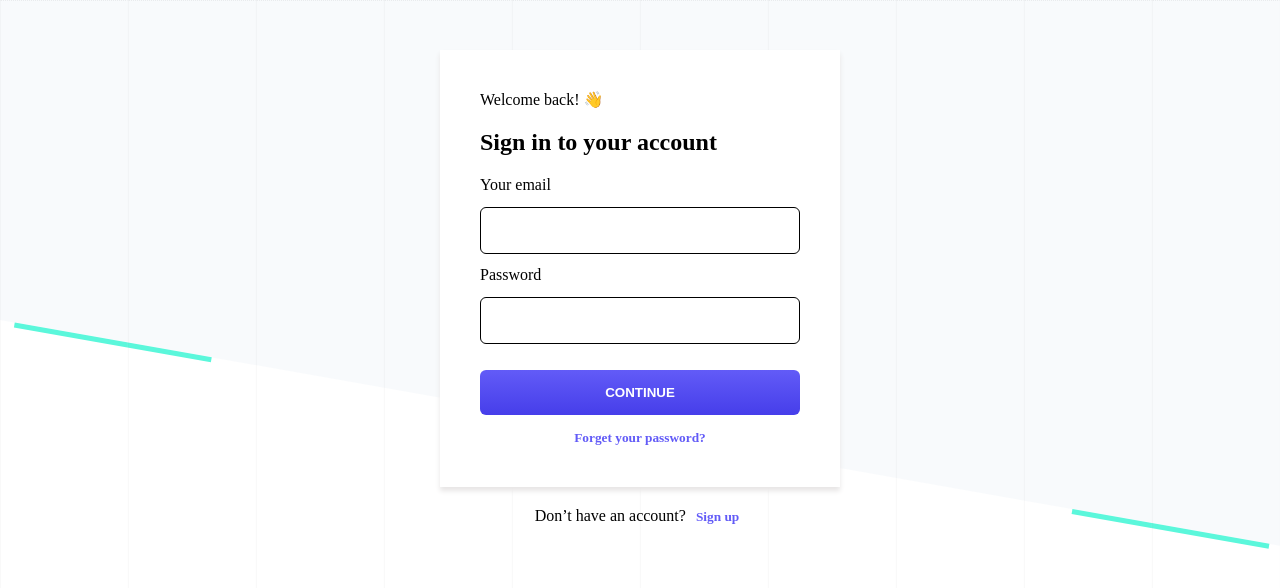
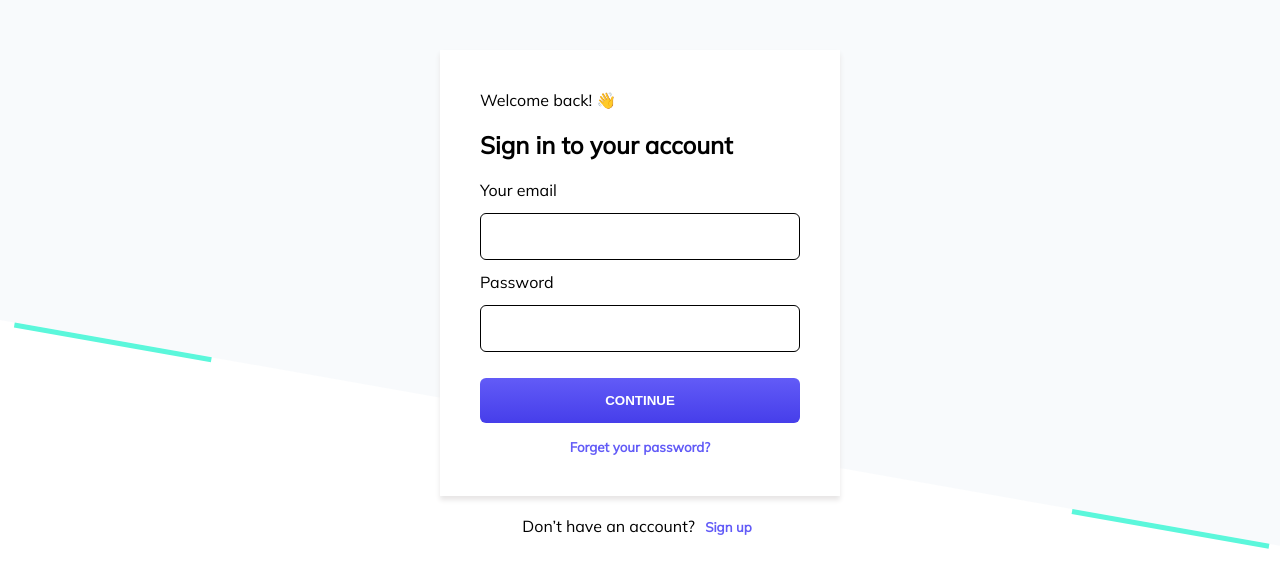
Before and after one commit to Vishnutyagi/JulyProj, a React (Create React App) app: page / in a window 1280 px wide. Shown: the top 588 px of the page. Built offline with nearby package versions, Linux system fonts and the light colour scheme.

Commit message:
font added

```diff
--- a/public/index.html
+++ b/public/index.html
@@ -15,6 +15,7 @@
       user's mobile device or desktop. See https://developers.google.com/web/fundamentals/web-app-manifest/
     -->
     <link rel="manifest" href="%PUBLIC_URL%/manifest.json" />
+    <link href='https://fonts.googleapis.com/css?family=Mulish' rel='stylesheet'>
     <!--
       Notice the use of %PUBLIC_URL% in the tags above.
       It will be replaced with the URL of the `public` folder during the build.
--- a/src/App.css
+++ b/src/App.css
@@ -39,14 +39,14 @@
   transform-origin:top left;
   transform: rotate(10deg);
 }
-.dotted{
+/* .dotted{
   width: 100vw;
   height: 100vh;
   position: fixed;
   display: flex;
   justify-content: space-between;
   z-index: 1;
-}
+} */
 .content{
   display: flex;
   flex-direction: column;
--- a/src/components/login.js
+++ b/src/components/login.js
@@ -46,7 +46,7 @@ function Login() {
 
   return (
     <div className="main">
-      <div className="dotted">
+      {/* <div className="dotted">
         <hr className="lines"></hr>
         <hr className="lines"></hr>
         <hr className="lines"></hr>
@@ -57,7 +57,7 @@ function Login() {
         <hr className="lines"></hr>
         <hr className="lines"></hr>
         <hr className="lines"></hr>
-      </div>
+      </div> */}
       <div className="content">
         <div className="card-container">
           <div className="card">
```
